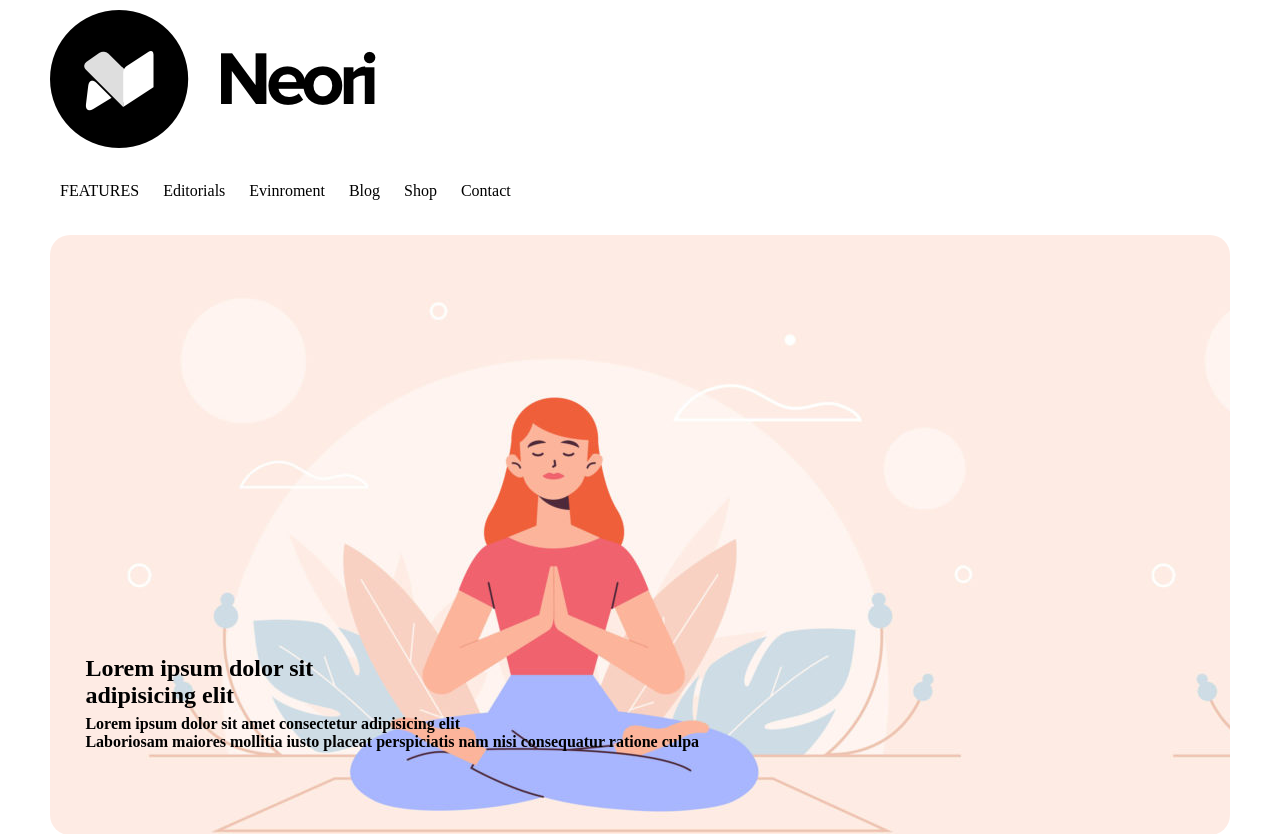
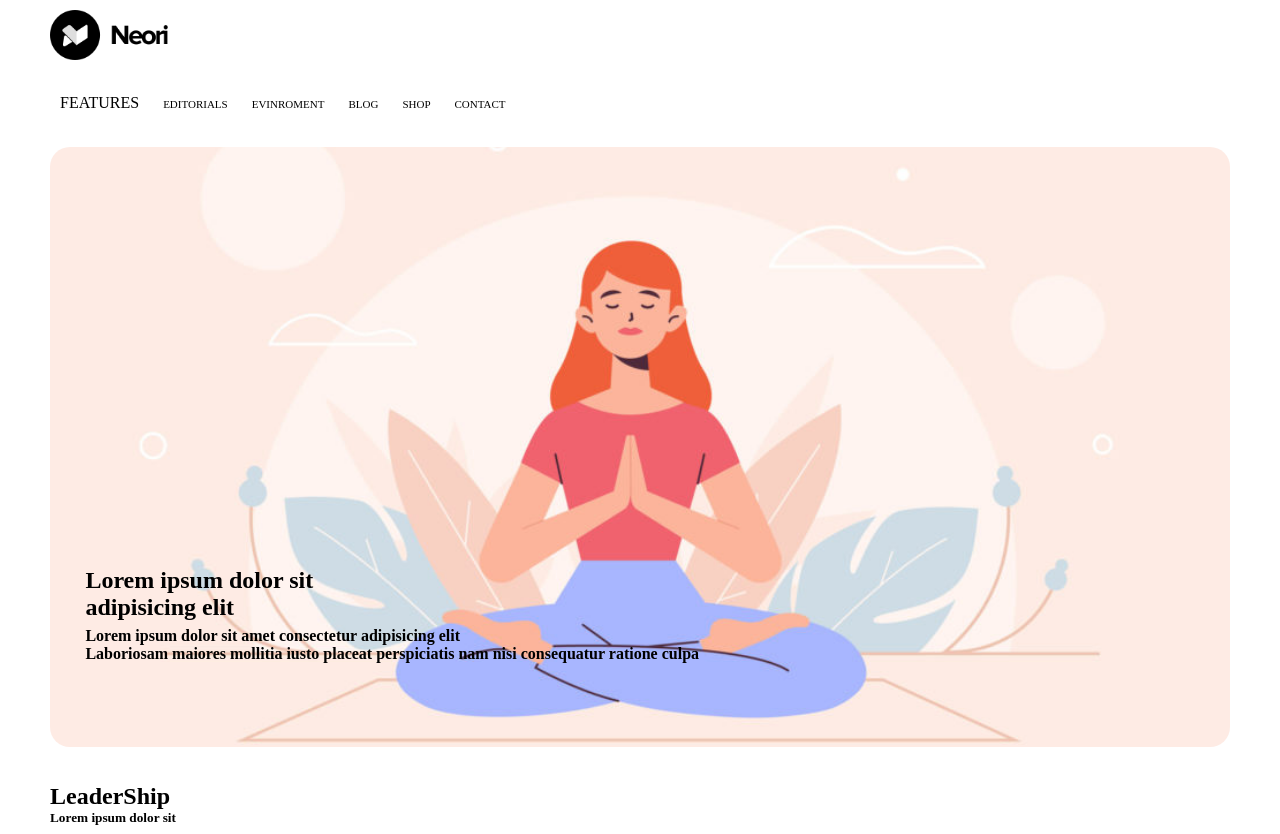
Before and after one commit to callagan70/htmlcss-wp, a plain HTML site: page index.html in a window 1280 px wide. Shown: the top 834 px of the page. Drawn offline with Linux system fonts and the light colour scheme.

Commit message:
Da mettere a posto le tre immagini come background-image

```diff
--- a/index.html
+++ b/index.html
@@ -10,7 +10,7 @@
 <body>
 <!-- Inzio header -->
     <header>
-        <img src="./img/logo.png" alt="Logo di testa">
+        <img src="./img/logo.png" alt="Logo di testa" class="logo">
         <nav class="menu-principale" aria-label="primary">
             <ul>
                 <li>
@@ -18,23 +18,23 @@
                 </li>
 
                 <li>
-                    <a href="">Editorials</a>
+                    <a href="">editorials</a>
                 </li>
 
                 <li>
-                    <a href="">Evinroment</a>
+                    <a href="">evinroment</a>
                 </li>
 
                 <li>
-                    <a href="">Blog</a>
+                    <a href="">blog</a>
                 </li>
 
                 <li>
-                    <a href="">Shop</a>
+                    <a href="">shop</a>
                 </li>
 
                 <li>
-                    <a href="">Contact</a>
+                    <a href="">contact</a>
                 </li>
             </ul>
         </nav>
--- a/style.css
+++ b/style.css
@@ -33,10 +33,15 @@ header{
     display: inline-block;
     text-decoration: none;
     color: white;
+    font-variant: small-caps;
 }
 .menu-principale a{
     color: black;
 }
+.logo{
+    height: 50px;
+}
+
 
 /* FINE HEADER */
 
@@ -46,13 +51,14 @@ INIZIO PRIMA SECTION */
 .img-1{
     display: block;
     background-image: url('./img/banner.jpg');
-    background-image: cover;
-    background-repeat: none;
+    background-repeat: no-repeat;
     height: 600px;
     width: auto;
     margin-top: 25px;
     position: relative;
     border-radius: 20px;
+    background-size: cover;
+    background-position: center;
 }
 
 .testacommento{
@@ -91,7 +97,7 @@ header a:hover{
 .img-2sec img{
     padding: 20px;
     height: 200px;
-    max-width: max-content;
+    max-height: max-content;
   }
 
 .row h3{
```
